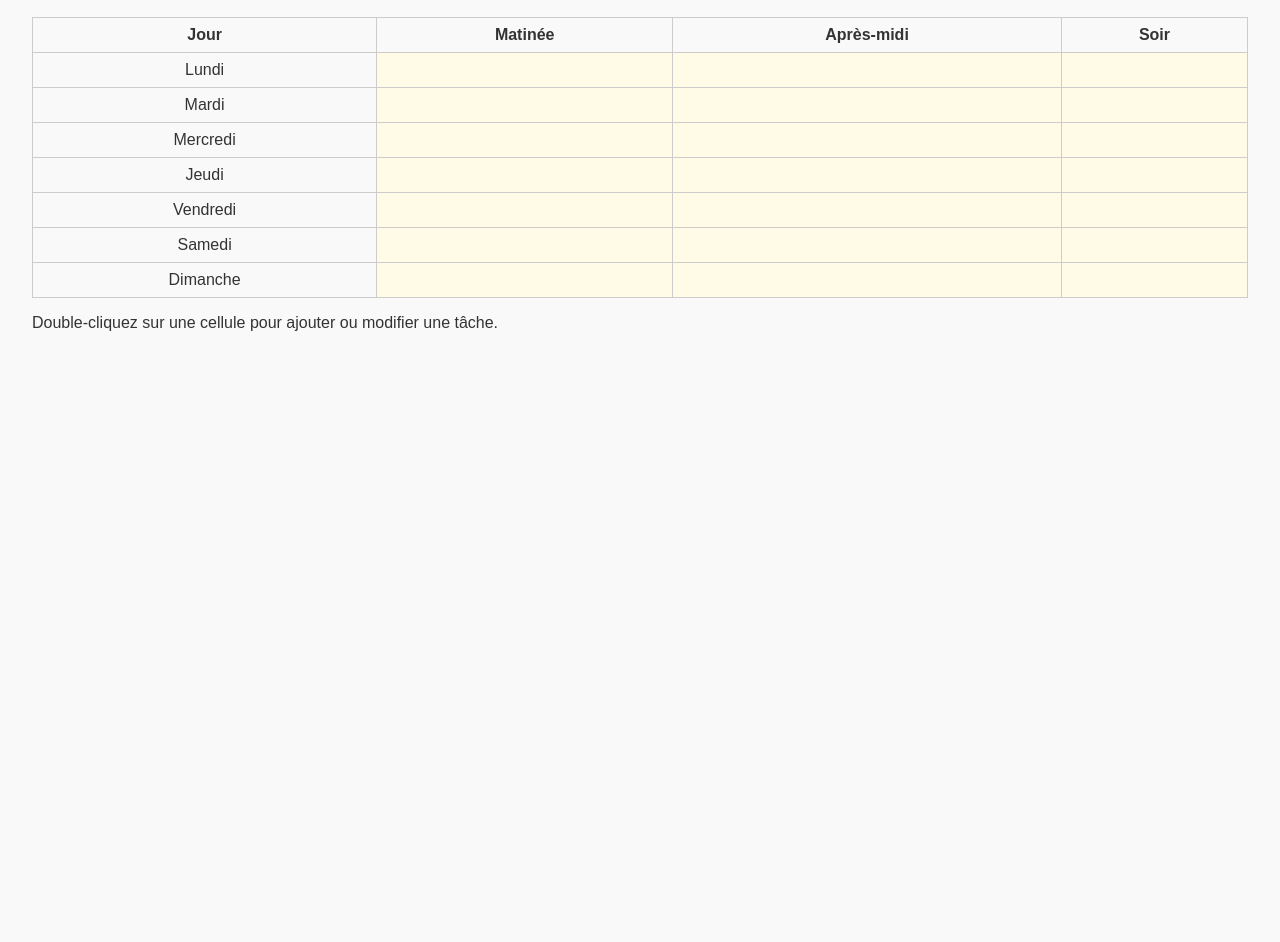
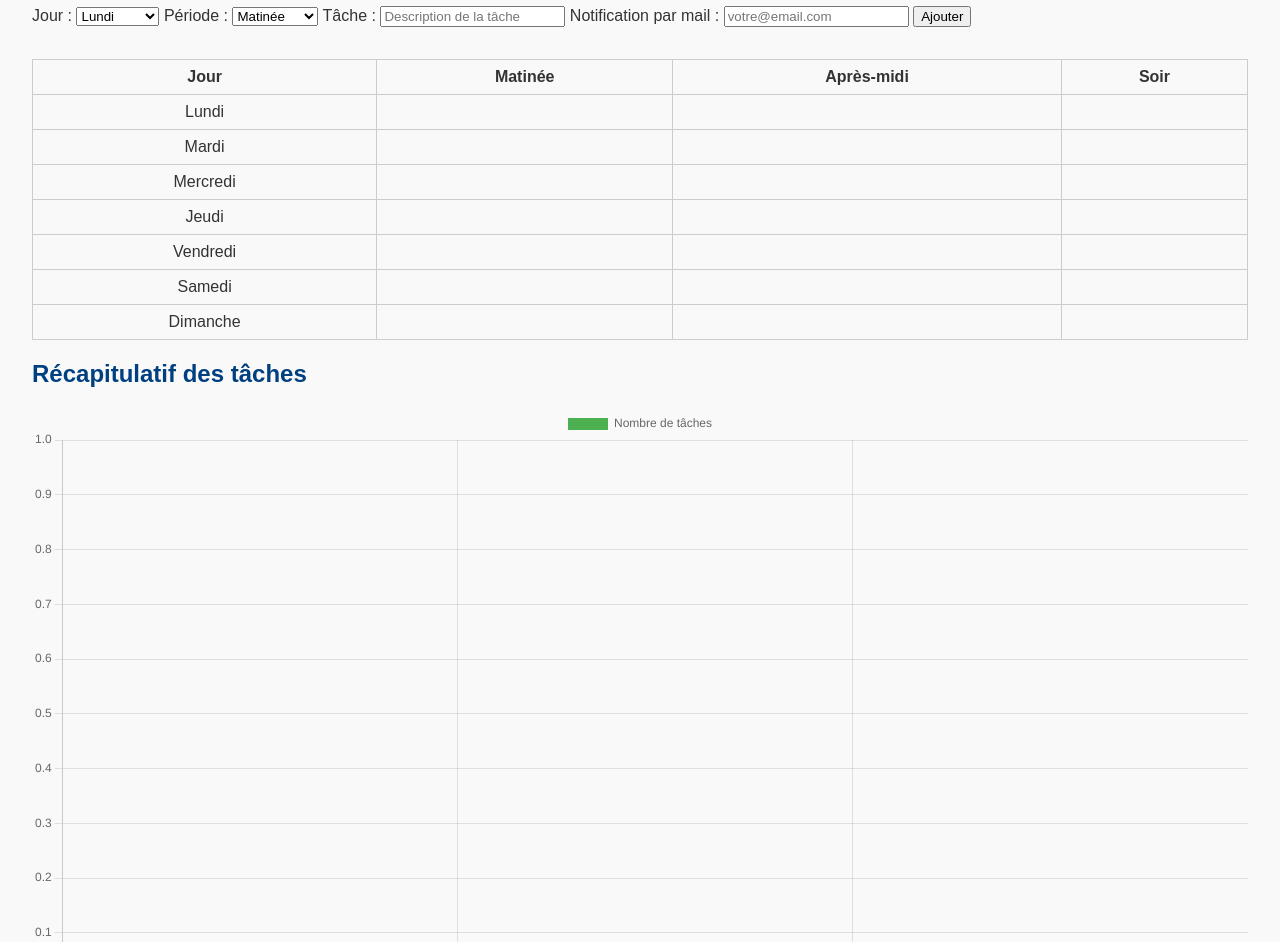
Before and after one commit to AnassHB/time-master-stud, a plain HTML site: page gestion-temps.html in a window 1280 px wide. Shown: the part 84-1026 px from the top of the page. Before the commit the page ends 800 px from the top, so only its background shows below. Drawn offline with nearby package versions, Linux system fonts and the light colour scheme.

Commit message:
gestion-temps.html

```diff
--- a/gestion-temps.html
+++ b/gestion-temps.html
@@ -2,25 +2,135 @@
 <html lang="fr">
 <head>
     <meta charset="UTF-8">
-  <title>Gestion du temps</title>
+    <title>Gestion du temps - Time Master Stud</title>
     <link rel="stylesheet" href="style.css">
+    <script src="https://cdn.jsdelivr.net/npm/chart.js"></script>
 </head>
 <body>
-  <h1>Planning Hebdomadaire</h1>
+    <h1>Planning Hebdomadaire avec Tâches</h1>
+
+    <!-- Formulaire d'ajout de tâche -->
+    <div>
+        <label for="day">Jour :</label>
+        <select id="day">
+            <option>Lundi</option>
+            <option>Mardi</option>
+            <option>Mercredi</option>
+            <option>Jeudi</option>
+            <option>Vendredi</option>
+            <option>Samedi</option>
+            <option>Dimanche</option>
+        </select>
+
+        <label for="period">Période :</label>
+        <select id="period">
+            <option>Matinée</option>
+            <option>Après-midi</option>
+            <option>Soir</option>
+        </select>
+
+        <label for="task">Tâche :</label>
+        <input type="text" id="task" placeholder="Description de la tâche">
+
+        <label for="email">Notification par mail :</label>
+        <input type="email" id="email" placeholder="votre@email.com">
+
+        <button onclick="addTask()">Ajouter</button>
+    </div>
+
+    <!-- Tableau de gestion du temps -->
     <table id="planning">
         <thead>
-      <tr><th>Jour</th><th>Matinée</th><th>Après-midi</th><th>Soir</th></tr>
+            <tr>
+                <th>Jour</th>
+                <th>Matinée</th>
+                <th>Après-midi</th>
+                <th>Soir</th>
+            </tr>
         </thead>
         <tbody>
-      <tr><td>Lundi</td><td contenteditable></td><td contenteditable></td><td contenteditable></td></tr>
-      <tr><td>Mardi</td><td contenteditable></td><td contenteditable></td><td contenteditable></td></tr>
-      <tr><td>Mercredi</td><td contenteditable></td><td contenteditable></td><td contenteditable></td></tr>
-      <tr><td>Jeudi</td><td contenteditable></td><td contenteditable></td><td contenteditable></td></tr>
-      <tr><td>Vendredi</td><td contenteditable></td><td contenteditable></td><td contenteditable></td></tr>
-      <tr><td>Samedi</td><td contenteditable></td><td contenteditable></td><td contenteditable></td></tr>
-      <tr><td>Dimanche</td><td contenteditable></td><td contenteditable></td><td contenteditable></td></tr>
+            <tr><td>Lundi</td><td></td><td></td><td></td></tr>
+            <tr><td>Mardi</td><td></td><td></td><td></td></tr>
+            <tr><td>Mercredi</td><td></td><td></td><td></td></tr>
+            <tr><td>Jeudi</td><td></td><td></td><td></td></tr>
+            <tr><td>Vendredi</td><td></td><td></td><td></td></tr>
+            <tr><td>Samedi</td><td></td><td></td><td></td></tr>
+            <tr><td>Dimanche</td><td></td><td></td><td></td></tr>
         </tbody>
     </table>
-  <p>Double-cliquez sur une cellule pour ajouter ou modifier une tâche.</p>
+
+    <!-- Schéma récapitulatif -->
+    <h2>Récapitulatif des tâches</h2>
+    <canvas id="taskChart" width="400" height="200"></canvas>
+
+    <script>
+        const taskCount = {
+            "Matinée": 0,
+            "Après-midi": 0,
+            "Soir": 0
+        };
+
+        // Initialiser le graphique
+        const ctx = document.getElementById('taskChart').getContext('2d');
+        const taskChart = new Chart(ctx, {
+            type: 'bar',
+            data: {
+                labels: ["Matinée", "Après-midi", "Soir"],
+                datasets: [{
+                    label: 'Nombre de tâches',
+                    data: [0, 0, 0],
+                    backgroundColor: ['#4CAF50', '#FF9800', '#2196F3']
+                }]
+            },
+            options: {
+                responsive: true
+            }
+        });
+
+        // Ajouter une tâche
+        function addTask() {
+            const day = document.getElementById('day').value;
+            const period = document.getElementById('period').value;
+            const task = document.getElementById('task').value;
+            const email = document.getElementById('email').value;
+
+            if (!task) {
+                alert("Veuillez entrer une tâche !");
+                return;
+            }
+
+            // Ajouter la tâche au tableau
+            const rows = document.querySelectorAll('#planning tbody tr');
+            rows.forEach(row => {
+                if (row.cells[0].innerText === day) {
+                    const periodIndex = period === "Matinée" ? 1 : (period === "Après-midi" ? 2 : 3);
+                    row.cells[periodIndex].innerText = task;
+                }
+            });
+
+            // Envoyer un email (simulation via alert)
+            if (email) {
+                alert(`Notification envoyée à ${email} pour la tâche : ${task}`);
+            }
+
+            // Mettre à jour le diagramme
+            taskCount[period]++;
+            updateChart();
+
+            // Réinitialiser les champs
+            document.getElementById('task').value = '';
+            document.getElementById('email').value = '';
+        }
+
+        // Mettre à jour le graphique
+        function updateChart() {
+            taskChart.data.datasets[0].data = [
+                taskCount["Matinée"],
+                taskCount["Après-midi"],
+                taskCount["Soir"]
+            ];
+            taskChart.update();
+        }
+    </script>
 </body>
 </html>
```
Lines whose indentation alone changed are shown as unchanged.
